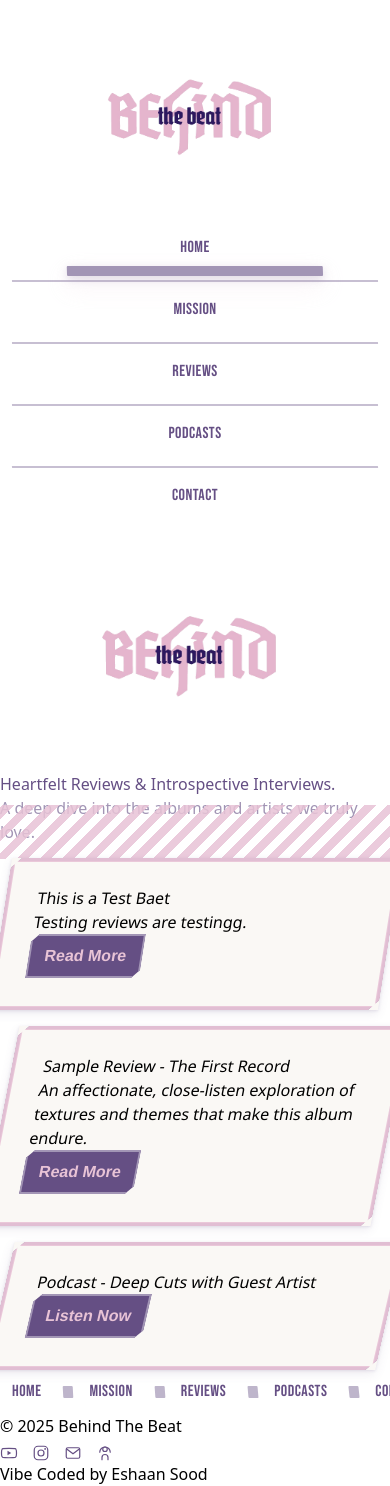
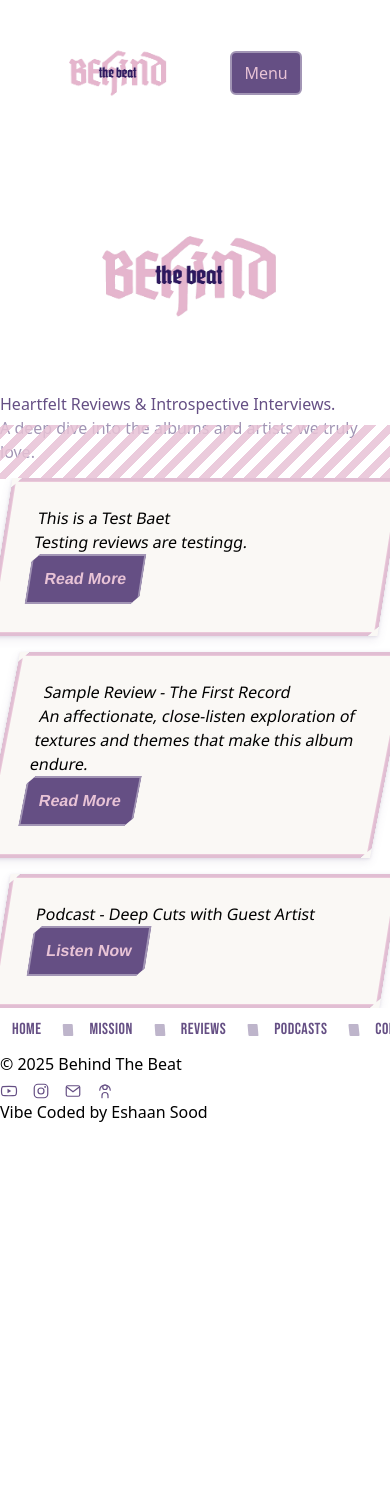
Before and after one commit to EshaanSoood/brbpodcast, a Jekyll site: the page built from index.md, in a window 390 px wide. Built offline with Jekyll 4.4.1, drawn with Linux system fonts in a browser that asks for light colours; after the commit the page ends 1124 px from its top, so only the background shows below that.

Commit message:
feat(mobile): add accessible mobile menu toggle, cap logo, unhide content images, prevent decorative tap interception, soften mobile angles, improve tap target sizes; prevent horizontal scroll on lists

```diff
--- a/_includes/nav.html
+++ b/_includes/nav.html
@@ -13,17 +13,20 @@
     </nav>
   </div>
   <div class="md:hidden py-2 px-3 text-purple-darkest">
-    <div class="flex items-center">
+    <div class="flex items-center justify-between">
       <a href="{{ '/' | relative_url }}" class="flex items-center" aria-label="Home">
-        <img src="{{ '/assets/images/btb-logo-clean.png' | relative_url }}" alt="{{ site.title }}" class="h-[var(--nav-mobile-height)] w-auto" />
+        <img src="{{ '/assets/images/btb-logo-clean.png' | relative_url }}" alt="{{ site.title }}" class="h-[var(--nav-mobile-height)] w-auto logo-mobile" />
       </a>
+      <details class="mobile-nav">
+        <summary class="hamburger-btn" aria-label="Menu" aria-controls="primary-nav">Menu</summary>
+        <nav id="primary-nav" aria-label="Primary" class="nav-col flex flex-col gap-[var(--nav-spacing-mobile)] mt-2">
+          <a href="{{ '/' | relative_url }}" class="nav-link{% if page.url == '/' %} is-active{% endif %}" style="--item-skew: var(--nav-skew-1);">Home</a>
+          <a href="{{ '/mission/' | relative_url }}" class="nav-link" style="--item-skew: var(--nav-skew-2);">Mission</a>
+          <a href="{{ '/reviews/' | relative_url }}" class="nav-link" style="--item-skew: var(--nav-skew-3);">Reviews</a>
+          <a href="{{ '/podcasts/' | relative_url }}" class="nav-link" style="--item-skew: var(--nav-skew-4);">Podcasts</a>
+          <a href="{{ '/contact/' | relative_url }}" class="nav-link" style="--item-skew: var(--nav-skew-5);">Contact</a>
+        </nav>
+      </details>
     </div>
-    <nav aria-label="Primary" class="nav-col flex flex-col gap-[var(--nav-spacing-mobile)] mt-2">
-      <a href="{{ '/' | relative_url }}" class="nav-link{% if page.url == '/' %} is-active{% endif %}" style="--item-skew: var(--nav-skew-1);">Home</a>
-      <a href="{{ '/mission/' | relative_url }}" class="nav-link" style="--item-skew: var(--nav-skew-2);">Mission</a>
-      <a href="{{ '/reviews/' | relative_url }}" class="nav-link" style="--item-skew: var(--nav-skew-3);">Reviews</a>
-      <a href="{{ '/podcasts/' | relative_url }}" class="nav-link" style="--item-skew: var(--nav-skew-4);">Podcasts</a>
-      <a href="{{ '/contact/' | relative_url }}" class="nav-link" style="--item-skew: var(--nav-skew-5);">Contact</a>
-    </nav>
   </div>
 </header>
--- a/assets/build/css/overrides.css
+++ b/assets/build/css/overrides.css
@@ -120,6 +120,13 @@
 	transition: color 160ms ease;
 }
 
+/* Mobile nav: ensure toggle is tappable and above decorative layers */
+.hamburger-btn { display: inline-flex; align-items: center; justify-content: center; height: 44px; min-width: 44px; padding: 0 12px; border: 2px solid var(--color-purple-dark, #a295b5); background: var(--color-purple-darkest, #654f84); color: var(--color-pink-light, #e8c3d6); border-radius: 6px; }
+.hamburger-btn:focus-visible { outline: 2px solid var(--color-pink-light, #e8c3d6); outline-offset: 2px; }
+.mobile-nav { position: relative; z-index: 30; }
+.mobile-nav > nav { margin-top: 8px; }
+.logo-mobile { max-width: 56vw; height: auto; }
+
 /* Desktop hero sizing + subtle jagged bottom border */
 @media (min-width: 1024px) {
 	.site-main .hero {
@@ -140,6 +147,7 @@
 		-webkit-mask-image: repeating-linear-gradient(-45deg, #000 0 10px, transparent 10px 20px);
 		mask-image: repeating-linear-gradient(-45deg, #000 0 10px, transparent 10px 20px);
 		opacity: 0.85;
+		pointer-events: none;
 	}
 }
 
@@ -161,6 +169,7 @@
 		-webkit-mask-image: repeating-linear-gradient(-45deg, #000 0 8px, transparent 8px 16px);
 		mask-image: repeating-linear-gradient(-45deg, #000 0 8px, transparent 8px 16px);
 		opacity: 0.85;
+		pointer-events: none;
 	}
 }
 
@@ -203,6 +212,7 @@
 	display: grid;
 	grid-template-columns: 1fr;
 	gap: 16px;
+	overflow-x: hidden; /* prevent horizontal scroll from decorative transforms */
 }
 
 @media (min-width: 768px) {
@@ -322,6 +332,8 @@
 @media (max-width: 767px) {
   .card-review .card-right, .card-podcast .card-right { display: none; }
   .card-review .card-inner, .card-podcast .card-inner { padding: 14px 16px 16px; }
+	/* Soften angle variants on small screens to avoid clipping */
+	.card-angle-13, .card-angle-16 { --card-angle: -9deg; }
 }
 
 /* Trapezoid action buttons (home cards) */
@@ -330,7 +342,7 @@
 	font-weight: 700;
 	color: var(--color-pink-light, #e8c3d6);
 	background: var(--color-purple-darkest, #654f84);
-	padding: 8px 14px;
+	padding: 11px 14px; /* ensure >=44px min-height incl. borders */
 	clip-path: polygon(8px 0%, 100% 0%, 100% calc(100% - 8px), calc(100% - 8px) 100%, 0% 100%, 0% 8px);
 	border: 2px solid var(--color-purple-dark, #a295b5);
 	display: inline-flex;
@@ -362,7 +374,8 @@
 	.post-list > .post-card { margin-left: 0; margin-top: 0; }
 }
 
-.post-content img { display: none; }
+/* Allow content images to render; hide only decorative ghosts if needed */
+.post-content img { display: block; max-width: 100%; height: auto; }
 
 .img-frame::before {
 	content: "";
```
Also changed, not shown: 2 other files.
